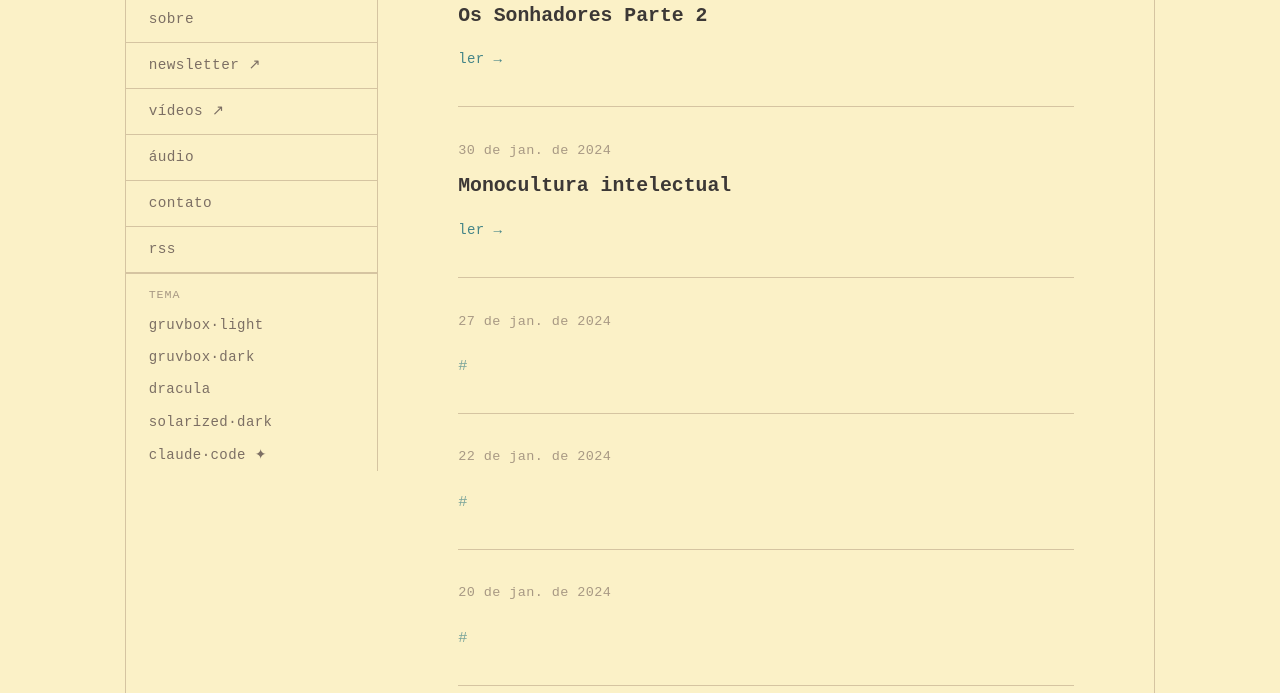
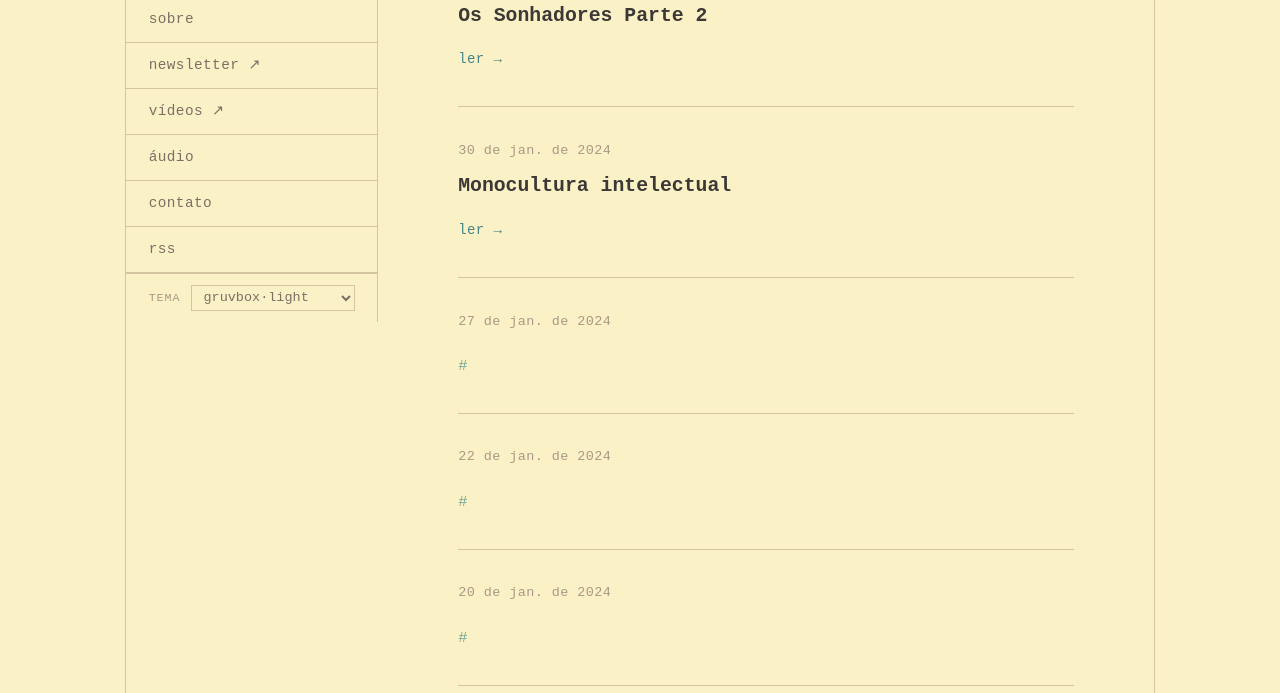
Before and after one commit to eduf/edufme, an Eleventy site: page src/index.njk in a window 1280 px wide. Shown: the part 107-800 px from the top of the page. Built offline with nearby package versions, Linux system fonts and the light colour scheme; Eleventy itself is replaced by a stand-in of ours; files that its build step writes are made by us from their sources; no server answers; a web font is replaced by a local one; what sharp would draw is missing.

Commit message:
refactor: seletor de tema como <select> em vez de botões
Ocupa uma linha só no sidebar, mais compacto.

Co-Authored-By: Claude Sonnet 4.6 <noreply@anthropic.com>

```diff
--- a/src/_includes/layouts/base.njk
+++ b/src/_includes/layouts/base.njk
@@ -93,13 +93,15 @@
         <li><a href="/feed.xml">rss</a></li>
       </ul>
       </nav>
-      <div class="tui-theme-picker" aria-label="Escolher tema de cores">
-        <div class="tui-theme-label">tema</div>
-        <button class="theme-btn" data-set-theme="gruvbox-light">gruvbox·light</button>
-        <button class="theme-btn" data-set-theme="gruvbox-dark">gruvbox·dark</button>
-        <button class="theme-btn" data-set-theme="dracula">dracula</button>
-        <button class="theme-btn" data-set-theme="solarized">solarized·dark</button>
-        <button class="theme-btn" data-set-theme="claude-code">claude·code ✦</button>
+      <div class="tui-theme-picker">
+        <label class="tui-theme-label" for="theme-select">tema</label>
+        <select id="theme-select" class="theme-select">
+          <option value="gruvbox-light">gruvbox·light</option>
+          <option value="gruvbox-dark">gruvbox·dark</option>
+          <option value="dracula">dracula</option>
+          <option value="solarized">solarized·dark</option>
+          <option value="claude-code">claude·code ✦</option>
+        </select>
       </div>
     </div>
 
@@ -125,21 +127,18 @@
   });
 
   // Seletor de tema
-  const themeButtons = document.querySelectorAll('.theme-btn');
-  const savedTheme   = localStorage.getItem('eduf-theme');
+  const themeSelect = document.getElementById('theme-select');
+  const savedTheme  = localStorage.getItem('eduf-theme');
 
-  function applyTheme(name) {
-    document.documentElement.setAttribute('data-theme', name);
-    localStorage.setItem('eduf-theme', name);
-    themeButtons.forEach(b => b.classList.toggle('is-active', b.dataset.setTheme === name));
+  if (themeSelect) {
+    if (savedTheme) themeSelect.value = savedTheme;
+
+    themeSelect.addEventListener('change', () => {
+      const name = themeSelect.value;
+      document.documentElement.setAttribute('data-theme', name);
+      localStorage.setItem('eduf-theme', name);
+    });
   }
-
-  // Marca o tema ativo ao carregar
-  if (savedTheme) {
-    themeButtons.forEach(b => b.classList.toggle('is-active', b.dataset.setTheme === savedTheme));
-  }
-
-  themeButtons.forEach(btn => btn.addEventListener('click', () => applyTheme(btn.dataset.setTheme)));
 </script>
 </body>
 </html>
--- a/src/assets/css/main.css
+++ b/src/assets/css/main.css
@@ -513,6 +513,10 @@ body {
 /* ─── Seletor de tema ───────────────────────────────────────── */
 .tui-theme-picker {
   border-top: 1px solid var(--border);
+  padding: 0.6rem 1.25rem;
+  display: flex;
+  align-items: center;
+  gap: 0.6rem;
 }
 
 .tui-theme-label {
@@ -520,37 +524,27 @@ body {
   color: var(--fg-faint);
   letter-spacing: 0.08em;
   text-transform: uppercase;
-  padding: 0.6rem 1.25rem 0.2rem;
+  white-space: nowrap;
   user-select: none;
 }
 
-.theme-btn {
-  display: block;
-  width: 100%;
-  padding: 0.45rem 1.25rem;
-  font-size: 0.78rem;
+.theme-select {
   font-family: var(--font-mono);
+  font-size: 0.75rem;
   color: var(--fg-muted);
-  background: none;
-  border: none;
-  text-align: left;
+  background: var(--bg);
+  border: 1px solid var(--border);
+  padding: 0.2rem 0.4rem;
   cursor: pointer;
-  letter-spacing: 0.03em;
+  flex: 1;
+  min-width: 0;
 }
 
-.theme-btn:hover {
+.theme-select:hover,
+.theme-select:focus {
   color: var(--fg);
-  background: var(--bg-alt);
-}
-
-.theme-btn.is-active {
-  color: var(--fg);
-  background: var(--bg-alt);
-}
-
-.theme-btn.is-active::before {
-  content: "> ";
-  color: var(--cursor);
+  border-color: var(--fg-faint);
+  outline: none;
 }
 
 /* ─── Responsivo ────────────────────────────────────────────── */
```
